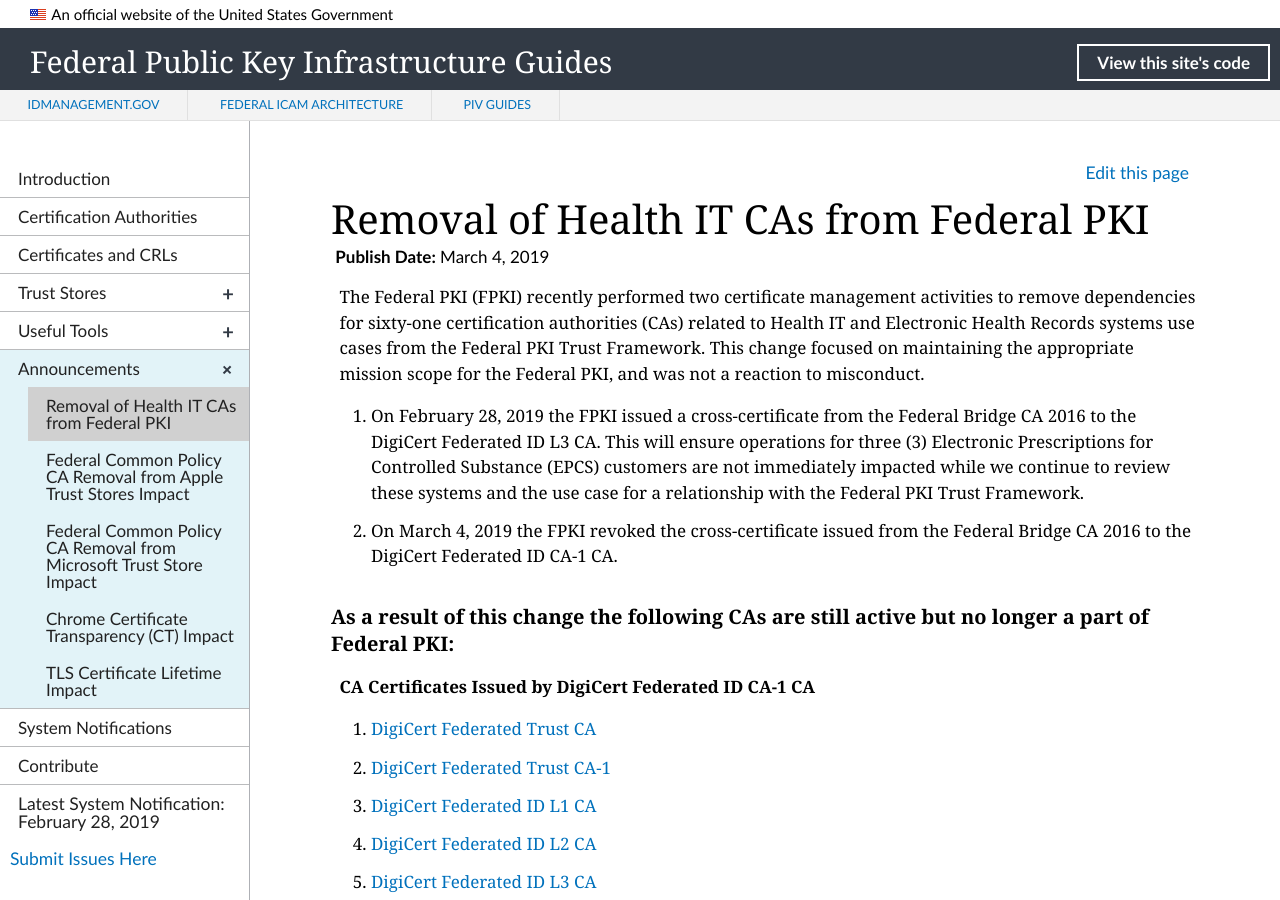
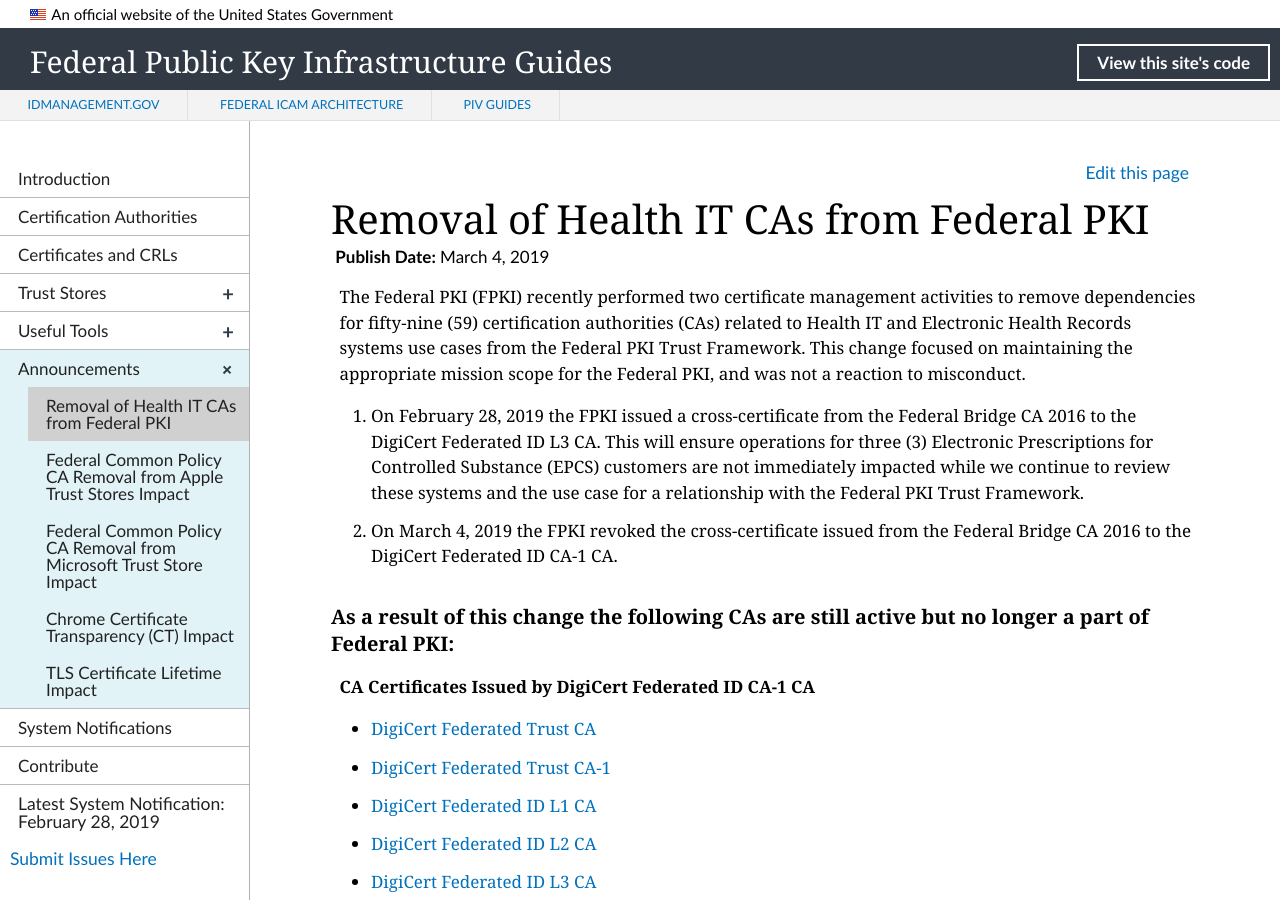
Before and after one commit to GSA/fpki-guides, a Jekyll site: the page built from _announcements/01_health_it_removal.md, in a window 1280 px wide and 900 px high. Built offline with Jekyll 4.4.1, drawn with Linux system fonts in a browser that asks for light colours; nearby versions of some CDN libraries; library files that are not in the unit come from our copies; some of the changed lines change nothing that is shown.

Commit message:
Update 01_health_it_removal.md

```diff
--- a/_announcements/01_health_it_removal.md
+++ b/_announcements/01_health_it_removal.md
@@ -5,11 +5,11 @@
 pubDate: March 4, 2019
 collection: announcements
 permalink: announcements/health-it-removal/
-description: The Federal PKI (FPKI) recently performed two certificate management activities to remove dependencies for sixty-one certification authorities (CAs) related to Health IT and Electronic Health Records systems use cases from the Federal PKI Trust Framework. This change focused on maintaining the appropriate mission scope for the Federal PKI, and was not a reaction to misconduct. This announcement provides details related to the CAs affected by this change.
+description: The Federal PKI (FPKI) recently performed two certificate management activities to remove dependencies for fifty-nine (59) certification authorities (CAs) related to Health IT and Electronic Health Records systems use cases from the Federal PKI Trust Framework. This change focused on maintaining the appropriate mission scope for the Federal PKI, and was not a reaction to misconduct. This announcement provides details related to the CAs affected by this change.
 
 ---
 
-The Federal PKI (FPKI) recently performed two certificate management activities to remove dependencies for sixty-one certification authorities (CAs) related to Health IT and Electronic Health Records systems use cases from the Federal PKI Trust Framework. This change focused on maintaining the appropriate mission scope for the Federal PKI, and was not a reaction to misconduct.
+The Federal PKI (FPKI) recently performed two certificate management activities to remove dependencies for fifty-nine (59) certification authorities (CAs) related to Health IT and Electronic Health Records systems use cases from the Federal PKI Trust Framework. This change focused on maintaining the appropriate mission scope for the Federal PKI, and was not a reaction to misconduct.
 
 1. On February 28, 2019 the FPKI issued a cross-certificate from the Federal Bridge CA 2016 to the DigiCert Federated ID L3 CA. This will ensure operations for three (3) Electronic Prescriptions for Controlled Substance (EPCS) customers are not immediately impacted while we continue to review these systems and the use case for a relationship with the Federal PKI Trust Framework.
 2. On March 4, 2019 the FPKI revoked the cross-certificate issued from the Federal Bridge CA 2016 to the DigiCert Federated ID CA-1 CA.
@@ -17,92 +17,92 @@
 ### As a result of this change the following CAs are still active but no longer a part of Federal PKI:
 
 **CA Certificates Issued by DigiCert Federated ID CA-1 CA**
-1. [DigiCert Federated Trust CA](#digicert-federated-trust-ca)
-1. [DigiCert Federated Trust CA-1](#digicert-federated-trust-ca-1)
-1. [DigiCert Federated ID L1 CA](#digicert-federated-id-l1-ca)
-1. [DigiCert Federated ID L2 CA](#digicert-federated-id-l2-ca)
-1. [DigiCert Federated ID L3 CA](#digicert-federated-id-l3-ca)
-1. [DigiCert Federated ID L4 CA](#digicert-federated-id-l4-ca)
-1. [DigiCert Federated ID US L3 CA](#digicert-federated-id-us-l3-ca)
-1. [DigiCert Federated ID US L4 CA](#digicert-federated-id-us-l4-ca)
+- [DigiCert Federated Trust CA](#digicert-federated-trust-ca)
+- [DigiCert Federated Trust CA-1](#digicert-federated-trust-ca-1)
+- [DigiCert Federated ID L1 CA](#digicert-federated-id-l1-ca)
+- [DigiCert Federated ID L2 CA](#digicert-federated-id-l2-ca)
+- [DigiCert Federated ID L3 CA](#digicert-federated-id-l3-ca)
+- [DigiCert Federated ID L4 CA](#digicert-federated-id-l4-ca)
+- [DigiCert Federated ID US L3 CA](#digicert-federated-id-us-l3-ca)
+- [DigiCert Federated ID US L4 CA](#digicert-federated-id-us-l4-ca)
 
 **Note:** Download a PEM encoded copy of these CA certificates [here](../../docs/issuedByDigiCertFederatedIDCA-1.pem){:target="_blank"}.
 
 <br>
 
 **CA Certificates Issued by DigiCert Federated Trust CA**
-1. [AAMC Direct Intermediate CA](#aamc-direct-intermediate-ca)
-1. [Allina Health Connect HIE Intermediate CA](#allina-health-connect-hie-intermediate-ca)
-1. [Axesson Direct CA](#axesson-direct-ca)
-1. [Care360 Direct Intermediate CA](#care360-direct-intermediate-ca)
-1. [Cerner Corporation Direct Intermediate CA](#cerner-corporation-direct-intermediate-ca)
-1. [Cerner Corporation Resonance Intermediate CA](#cerner-corporation-resonance-intermediate-ca)
-1. [CompuGroup Medical Certificate Authority](#compugroup-medical-certificate-authority)
-1. [Corepoint Direct Intermediate CA](#corepoint-direct-intermediate-ca)
-1. [DigiCert Accredited Direct Med CA](#digicert-accredited-direct-med-ca)
-1. [DigiCert Direct Non-Provider CA](#digicert-direct-non-provider-ca)
-1. [DigiCert Federated Healthcare CA](#digicert-federated-healthcare-ca)
-1. [DigiCert Federated ID L1 CA](#digicert-federated-id-l1-ca)
-1. [DigiCert Federated ID L2 CA](#digicert-federated-id-l2-ca)
-1. [DigiCert Federated ID L3 CA](#digicert-federated-id-l3-ca)
-1. [DigiCert Federated ID L4 CA](#digicert-federated-id-l4-ca)
-1. [DigiCert Federated ID US L3 CA](#digicert-federated-id-us-l3-ca)
-1. [DigiCert Federated ID US L4 CA](#digicert-federated-id-us-l4-ca)
-1. [DigiCert Governmental Direct CA](#digicert-governmental-direct-ca)
-1. [DigiCert Provisional Direct Med CA](#digicert-provisional-direct-med-ca)
-1. [Indian Health Service-RPMS DIRECT Messaging CA](#indian-health-service-rpms-direct-messaging-ca)
-1. [Inpriva Direct Federated CA](#inpriva-direct-federated-ca)
-1. [INTEGRIS Direct Intermediate CA](#integris-direct-intermediate-ca)
-1. [iShare Medical Direct Intermediate CA](#ishare-medical-direct-intermediate-ca)
-1. [MedicaSoft Direct Intermediate CA](#medicasoft-direct-intermediate-ca)
-1. [Medicity Direct CA](#medicity-direct-ca)
-1. [MHIN Direct CA](#mhin-direct-ca)
-1. [Mirth Direct Intermediate CA](#mirth-direct-intermediate-ca)
-1. [MobileMD Direct Intermediate CA](#mobilemd-direct-intermediate-ca)
-1. [MRO Direct Intermediate CA](#mro-direct-intermediate-ca)
-1. [Oregon Health Authority Direct CA](#oregon-health-authority-direct-ca)
-1. [Orion Health Direct Secure Messaging CA](#orion-health-direct-secure-messaging-ca)
-1. [RelayHealth Direct CA](#relayhealth-direct-ca)
-1. [Rochester RHIO Intermediate CA](#rochester-rhio-intermediate-ca)
-1. [SCHIEx Direct CA](#schiex-direct-ca)
+- [AAMC Direct Intermediate CA](#aamc-direct-intermediate-ca)
+- [Allina Health Connect HIE Intermediate CA](#allina-health-connect-hie-intermediate-ca)
+- [Axesson Direct CA](#axesson-direct-ca)
+- [Care360 Direct Intermediate CA](#care360-direct-intermediate-ca)
+- [Cerner Corporation Direct Intermediate CA](#cerner-corporation-direct-intermediate-ca)
+- [Cerner Corporation Resonance Intermediate CA](#cerner-corporation-resonance-intermediate-ca)
+- [CompuGroup Medical Certificate Authority](#compugroup-medical-certificate-authority)
+- [Corepoint Direct Intermediate CA](#corepoint-direct-intermediate-ca)
+- [DigiCert Accredited Direct Med CA](#digicert-accredited-direct-med-ca)
+- [DigiCert Direct Non-Provider CA](#digicert-direct-non-provider-ca)
+- [DigiCert Federated Healthcare CA](#digicert-federated-healthcare-ca)
+- [DigiCert Federated ID L1 CA](#digicert-federated-id-l1-ca)
+- [DigiCert Federated ID L2 CA](#digicert-federated-id-l2-ca)
+- [DigiCert Federated ID L3 CA](#digicert-federated-id-l3-ca)
+- [DigiCert Federated ID L4 CA](#digicert-federated-id-l4-ca)
+- [DigiCert Federated ID US L3 CA](#digicert-federated-id-us-l3-ca)
+- [DigiCert Federated ID US L4 CA](#digicert-federated-id-us-l4-ca)
+- [DigiCert Governmental Direct CA](#digicert-governmental-direct-ca)
+- [DigiCert Provisional Direct Med CA](#digicert-provisional-direct-med-ca)
+- [Indian Health Service-RPMS DIRECT Messaging CA](#indian-health-service-rpms-direct-messaging-ca)
+- [Inpriva Direct Federated CA](#inpriva-direct-federated-ca)
+- [INTEGRIS Direct Intermediate CA](#integris-direct-intermediate-ca)
+- [iShare Medical Direct Intermediate CA](#ishare-medical-direct-intermediate-ca)
+- [MedicaSoft Direct Intermediate CA](#medicasoft-direct-intermediate-ca)
+- [Medicity Direct CA](#medicity-direct-ca)
+- [MHIN Direct CA](#mhin-direct-ca)
+- [Mirth Direct Intermediate CA](#mirth-direct-intermediate-ca)
+- [MobileMD Direct Intermediate CA](#mobilemd-direct-intermediate-ca)
+- [MRO Direct Intermediate CA](#mro-direct-intermediate-ca)
+- [Oregon Health Authority Direct CA](#oregon-health-authority-direct-ca)
+- [Orion Health Direct Secure Messaging CA](#orion-health-direct-secure-messaging-ca)
+- [RelayHealth Direct CA](#relayhealth-direct-ca)
+- [Rochester RHIO Intermediate CA](#rochester-rhio-intermediate-ca)
+- [SCHIEx Direct CA](#schiex-direct-ca)
 
 **Note:** Download a PEM encoded copy of these CA certificates [here](../../docs/issuedByDigiCertFederatedTrustCA.pem){:target="_blank"}.
 
 <br>
 
 **CA Certificates Issued by DigiCert Federated Trust CA-1**
-1. [MIDIGATE CA](#midigate-ca)
-1. [Trinity Health Direct CA](#trinity-health-direct-ca)
+- [MIDIGATE CA](#midigate-ca)
+- [Trinity Health Direct CA](#trinity-health-direct-ca)
 
 **Note:** Download a PEM encoded copy of these CA certificates [here](../../docs/issuedByDigiCertFederatedTrustCA-1.pem){:target="_blank"}.
 
 <br>
 
 **CA Certificates Issued by Orion Health Direct Secure Messaging CA**
-1. [Alaska eHealth Network CA](#alaska-ehealth-network-ca)
-1. [Cal INDEX CA](#cal-index-ca)
-1. [Catholic Health Initiatives CA](#catholic-health-initiatives-ca)
-1. [Greenville Health System CA](#greenville-health-system-ca)
-1. [Highmark Tapestry HIE CA](#highmark-tapestry-hie-ca)
-1. [Huntsville Hospital System CA](#huntsville-hospital-system-ca)
-1. [Inland Empire Health Information Exchange](#inland-empire-health-information-exchange)
-1. [Jax HR Saint Vincents HIE CA](#jax-hr-saint-vincents-hie-ca)
-1. [KeystoneHIE KeyHIE CA](#keystonehie-keyhie-ca)
-1. [Louisiana Health Care Quality Forum CA](#louisiana-health-care-quality-forum-ca)
-1. [Mary Washington Healthcare CA](#mary-washington-healthcare-ca)
-1. [Mass HIway CA](#mass-hiway-ca)
-1. [Mississippi Division of Medicaid CA](#mississippi-division-of-medicaid-ca)
-1. [New Hampshire Health Information Organization CA](#new-hampshire-health-information-organization-ca)
-1. [New Mexico Health Information Collaborative CA](#new-mexico-health-information-collaborative-ca)
-1. [North Carolina Health Information Exchange CA](#north-carolina-health-information-exchange-ca)
-1. [North Dakota Information Technology Department CA](#north-dakota-information-technology-department-ca)
-1. [Oklahoma State Department of Health CA](#oklahoma-state-department-of-health-ca)
-1. [Optioncare CA](#optioncare-ca)
-1. [Orion Health Direct Secure Messaging Public HISP CA](#orion-health-direct-secure-messaging-public-hisp-ca)
-1. [Rush Health CA](#rush-health-ca)
-1. [Sutter Health CA](#sutter-health-ca)
-1. [The Koble Group CA](#the-koble-group-ca)
-1. [Western Connecticut Health Network CA](#western-connecticut-health-network-ca)
+- [Alaska eHealth Network CA](#alaska-ehealth-network-ca)
+- [Cal INDEX CA](#cal-index-ca)
+- [Catholic Health Initiatives CA](#catholic-health-initiatives-ca)
+- [Greenville Health System CA](#greenville-health-system-ca)
+- [Highmark Tapestry HIE CA](#highmark-tapestry-hie-ca)
+- [Huntsville Hospital System CA](#huntsville-hospital-system-ca)
+- [Inland Empire Health Information Exchange](#inland-empire-health-information-exchange)
+- [Jax HR Saint Vincents HIE CA](#jax-hr-saint-vincents-hie-ca)
+- [KeystoneHIE KeyHIE CA](#keystonehie-keyhie-ca)
+- [Louisiana Health Care Quality Forum CA](#louisiana-health-care-quality-forum-ca)
+- [Mary Washington Healthcare CA](#mary-washington-healthcare-ca)
+- [Mass HIway CA](#mass-hiway-ca)
+- [Mississippi Division of Medicaid CA](#mississippi-division-of-medicaid-ca)
+- [New Hampshire Health Information Organization CA](#new-hampshire-health-information-organization-ca)
+- [New Mexico Health Information Collaborative CA](#new-mexico-health-information-collaborative-ca)
+- [North Carolina Health Information Exchange CA](#north-carolina-health-information-exchange-ca)
+- [North Dakota Information Technology Department CA](#north-dakota-information-technology-department-ca)
+- [Oklahoma State Department of Health CA](#oklahoma-state-department-of-health-ca)
+- [Optioncare CA](#optioncare-ca)
+- [Orion Health Direct Secure Messaging Public HISP CA](#orion-health-direct-secure-messaging-public-hisp-ca)
+- [Rush Health CA](#rush-health-ca)
+- [Sutter Health CA](#sutter-health-ca)
+- [The Koble Group CA](#the-koble-group-ca)
+- [Western Connecticut Health Network CA](#western-connecticut-health-network-ca)
 
 **Note:** Download a PEM encoded copy of these CA certificates [here](../../docs/issuedByOrionHealthDirectSecureMessagingCA.pem){:target="_blank"}.
 
```
